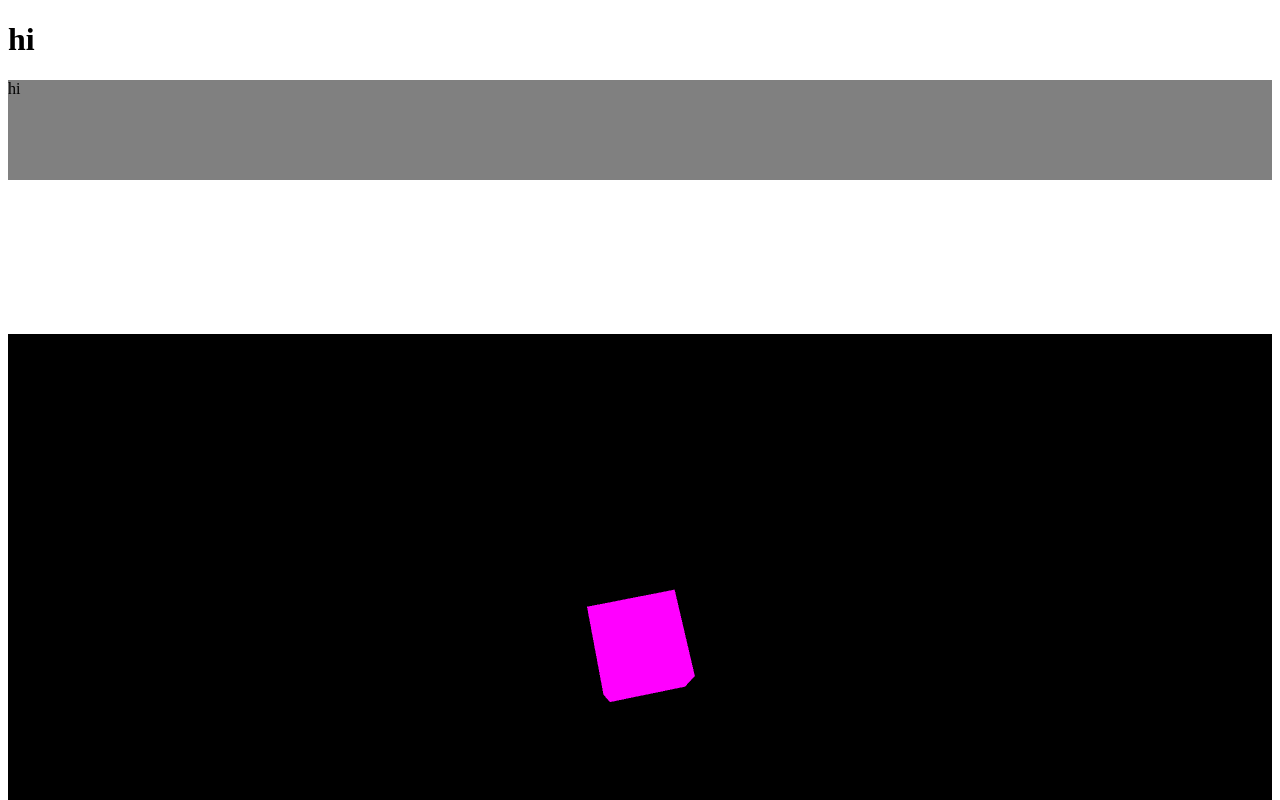
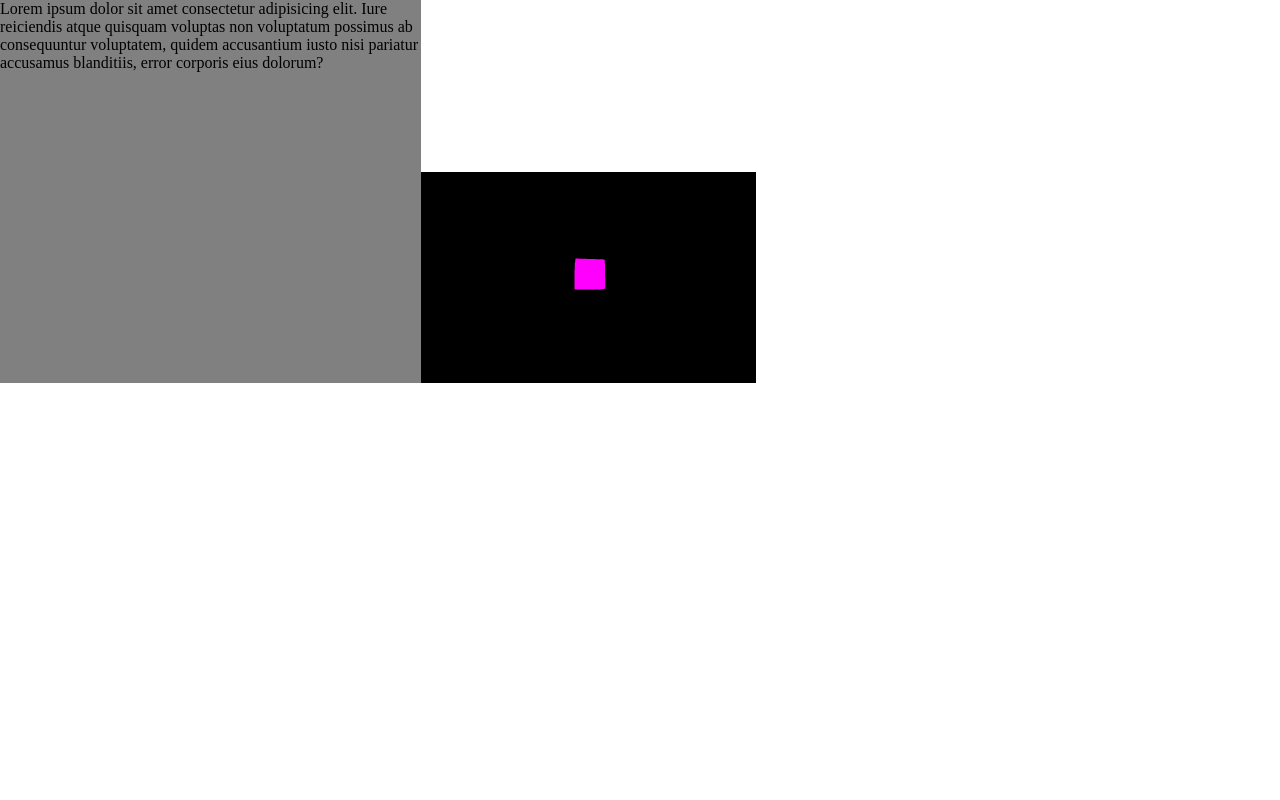
Before and after one commit to Luramoth/Opentuber-js, a SvelteKit app: page /dashboard in a window 1280 px wide. Shown: the top 800 px of the page. Built offline with nearby package versions, Linux system fonts and the light colour scheme; no server answers.

Commit message:
make general layout

```diff
--- a/src/lib/dashslide.svelte
+++ b/src/lib/dashslide.svelte
@@ -1,8 +1,8 @@
-<div>hi</div>
+<div>Lorem ipsum dolor sit amet consectetur adipisicing elit. Iure reiciendis atque quisquam voluptas non voluptatum possimus ab consequuntur voluptatem, quidem accusantium iusto nisi pariatur accusamus blanditiis, error corporis eius dolorum?</div>
 
 <style>
 	div {
 		background-color: grey;
-		height: 100px;
+		height: 100%;
 	}
 </style>
--- a/src/lib/webcam.svelte
+++ b/src/lib/webcam.svelte
@@ -21,3 +21,9 @@
 
 <!-- svelte-ignore a11y-media-has-caption -->
 <video autoplay id='webcam'></video>
+
+<style>
+	video {
+		width: 100%;
+	}
+</style>
--- a/src/routes/dashboard/+page.svelte
+++ b/src/routes/dashboard/+page.svelte
@@ -1,11 +1,9 @@
 <script lang='ts'>
 	import Dashslide from "$lib/dashslide.svelte";
-import ThreeCanvas from "$lib/threeCanvas.svelte";
+	import ThreeCanvas from "$lib/threeCanvas.svelte";
 	import Webcam from "$lib/webcam.svelte";
 
 </script>
-
-<h1>hi</h1>
 
 <div class="dashboard">
 	<div class="dashslide">
@@ -22,7 +20,35 @@ import ThreeCanvas from "$lib/threeCanvas.svelte";
 </div>
 
 <style>
+	.dashboard {
+		display: grid;
+		position: fixed;
+
+		top: 0px;
+		left: 0px;
+
+		height: 10cm;
+		width: 20cm;
+
+		grid-template-rows: auto 1fr;
+		grid-gap: 0px;
+	}
+
+	.dashslide {
+
+		grid-column-start: 1;
+		grid-row: span 2;
+	}
+
+	.webcam {
+		max-height: 50vh;
+
+		grid-column-start: 2;
+	}
+
 	.viewport {
 		background-color: black;
+
+		grid-column-start: 2;
 	}
 </style>
```
